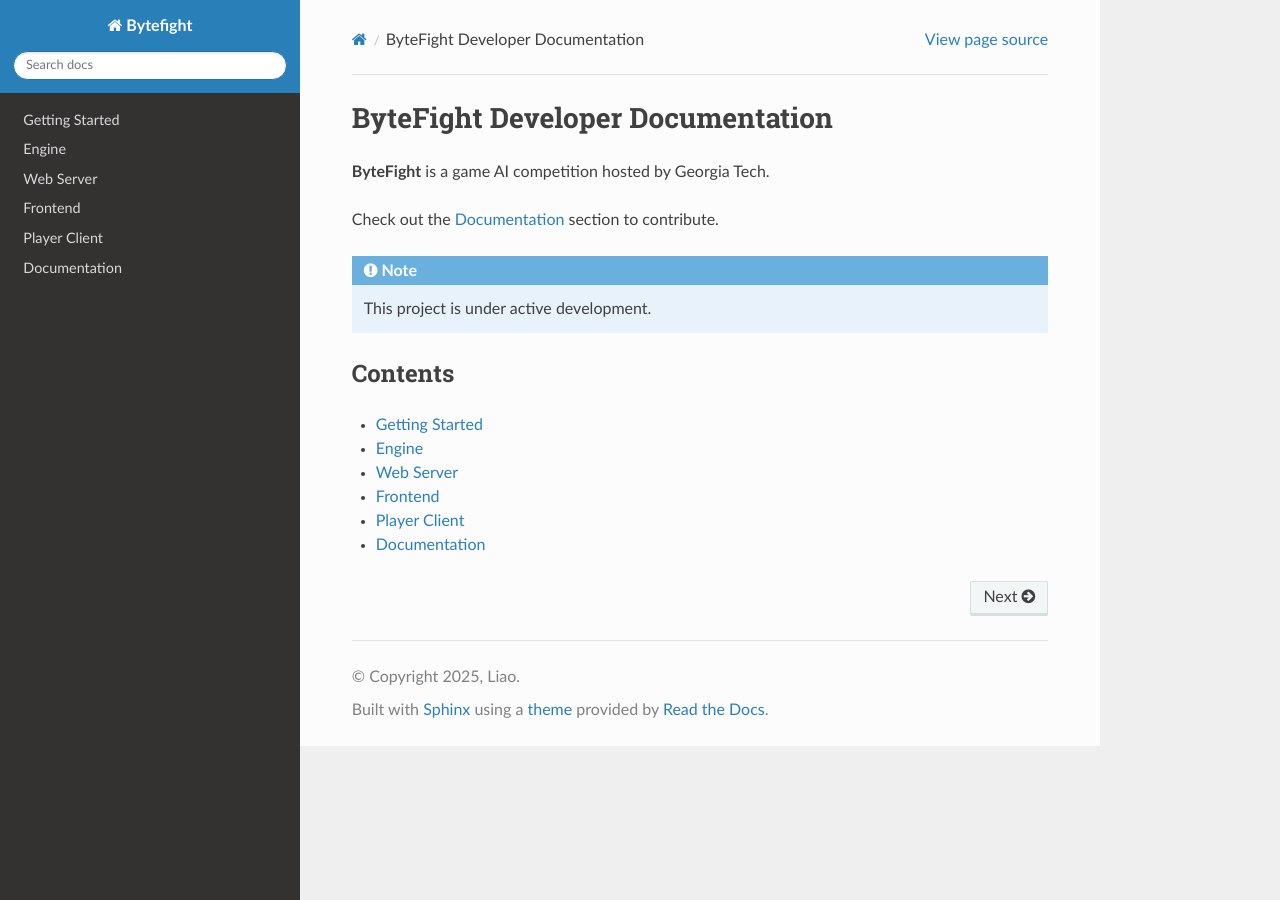
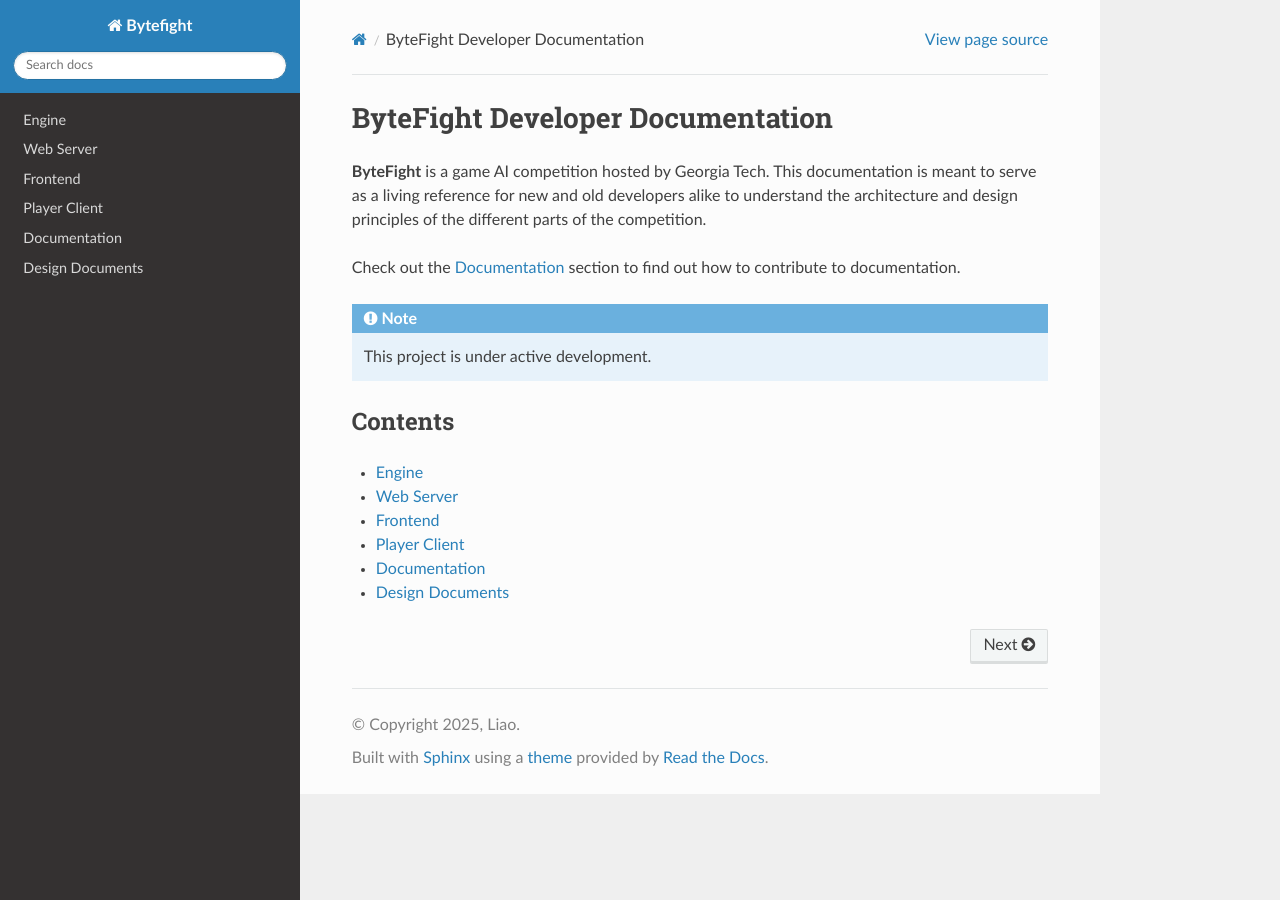
Before and after one commit to ByteFight-GT/documentation, a Sphinx documentation site: the page built from docs/source/index.rst, in a window 1280 px wide. Built offline with Sphinx 7.4.7 and the Read the Docs theme 3.1.0, drawn with Linux system fonts in a browser that asks for light colours.

Commit message:
Format homepage and start engine docs

```diff
--- /dev/null
+++ b/docs/source/design.rst
@@ -0,0 +1,2 @@
+Design Documents
+================
--- a/docs/source/getstart.rst
+++ /dev/null
@@ -1,10 +0,0 @@
-Getting Started
-===============
-
-
-
-
-
-
-.. _installation:
-xdd
--- a/docs/source/index.rst
+++ b/docs/source/index.rst
@@ -1,9 +1,11 @@
 ByteFight Developer Documentation
 ===================================
 
-**ByteFight** is a game AI competition hosted by Georgia Tech.
+**ByteFight** is a game AI competition hosted by Georgia Tech. This documentation is meant to serve
+as a living reference for new and old developers alike to understand the architecture and
+design principles of the different parts of the competition.
 
-Check out the :ref:`documentation-page` section to contribute.
+Check out the :ref:`documentation-page` section to find out how to contribute to documentation.
 
 .. note::
 
@@ -11,12 +13,12 @@
 
 Contents
 --------
+.. toctree::
+   :titlesonly:
 
-.. toctree::
-
-   getstart
    engine
    webserver
    frontend
    client
    docs
+   design
```
Also changed, not shown: docs/source/engine.rst (+65 -0 lines).
